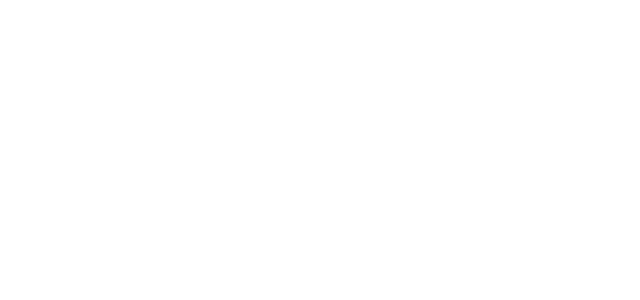
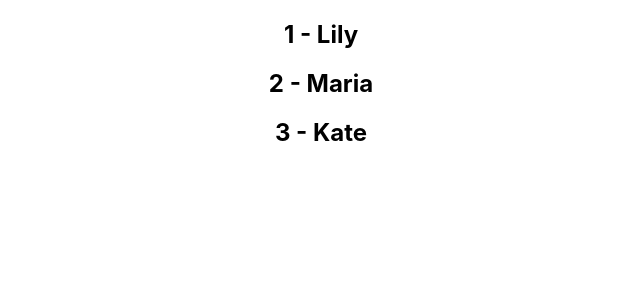
Before and after one commit to MaryiaBialetskaya1/react-props-usestate-reactrouter, a React (Create React App) app: page / in a window 1280 px wide. Shown: the top 300 px of the page, without its empty margins (319-959 px from the left). Built offline with nearby package versions, Linux system fonts and the light colour scheme.

Commit message:
add test data

```diff
--- a/src/App.js
+++ b/src/App.js
@@ -1,7 +1,23 @@
 import "./App.css";
+import { useState } from "react";
+import { data } from "./data";
 
 function App() {
-  return <div className="App"></div>;
+  const [people, setPeople] = useState(data);
+  return (
+    <div className="App">
+      {people.map((item) => {
+        const { id, name } = item;
+        return (
+          <div key={id}>
+            <h2>
+              {id} - {name}
+            </h2>
+          </div>
+        );
+      })}
+    </div>
+  );
 }
 
 export default App;
--- /dev/null
+++ b/src/data.js
@@ -0,0 +1,14 @@
+export const data = [
+  {
+    id: 1,
+    name: "Lily",
+  },
+  {
+    id: 2,
+    name: "Maria",
+  },
+  {
+    id: 3,
+    name: "Kate",
+  },
+];
```
